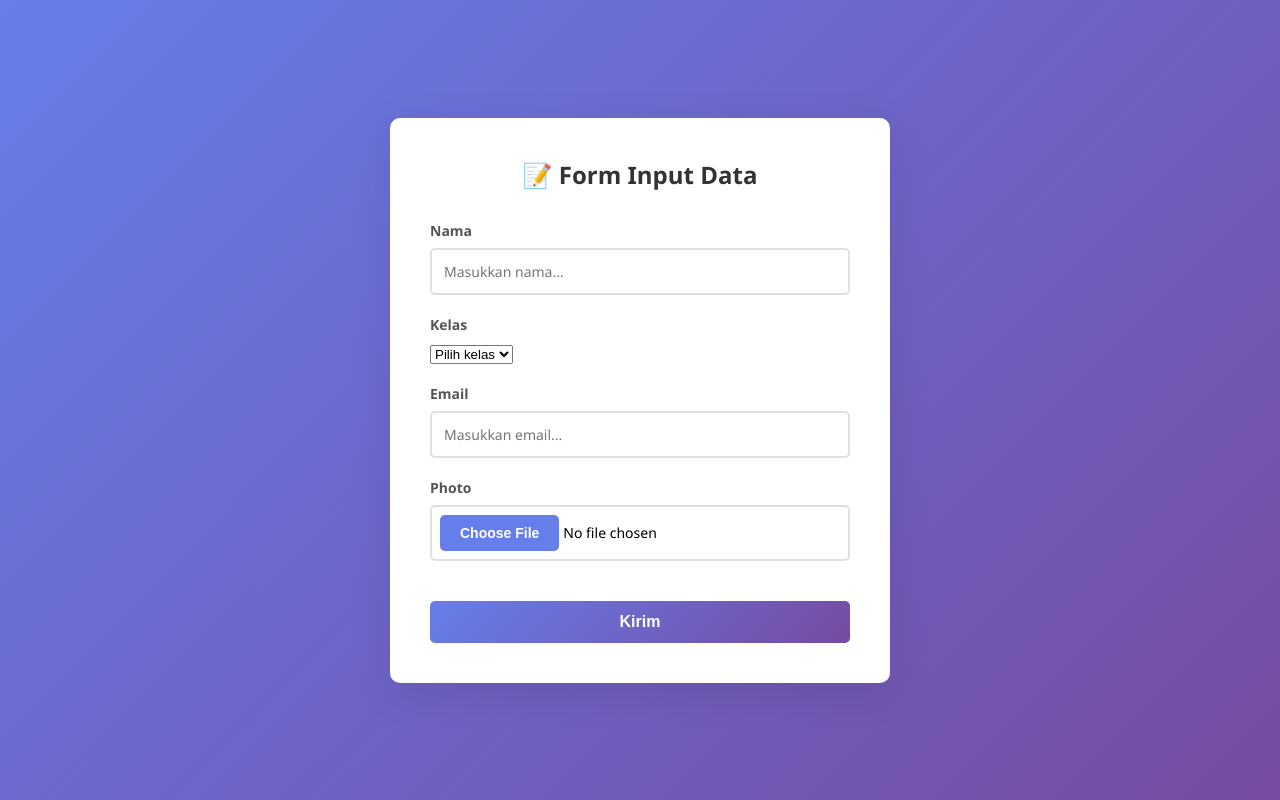
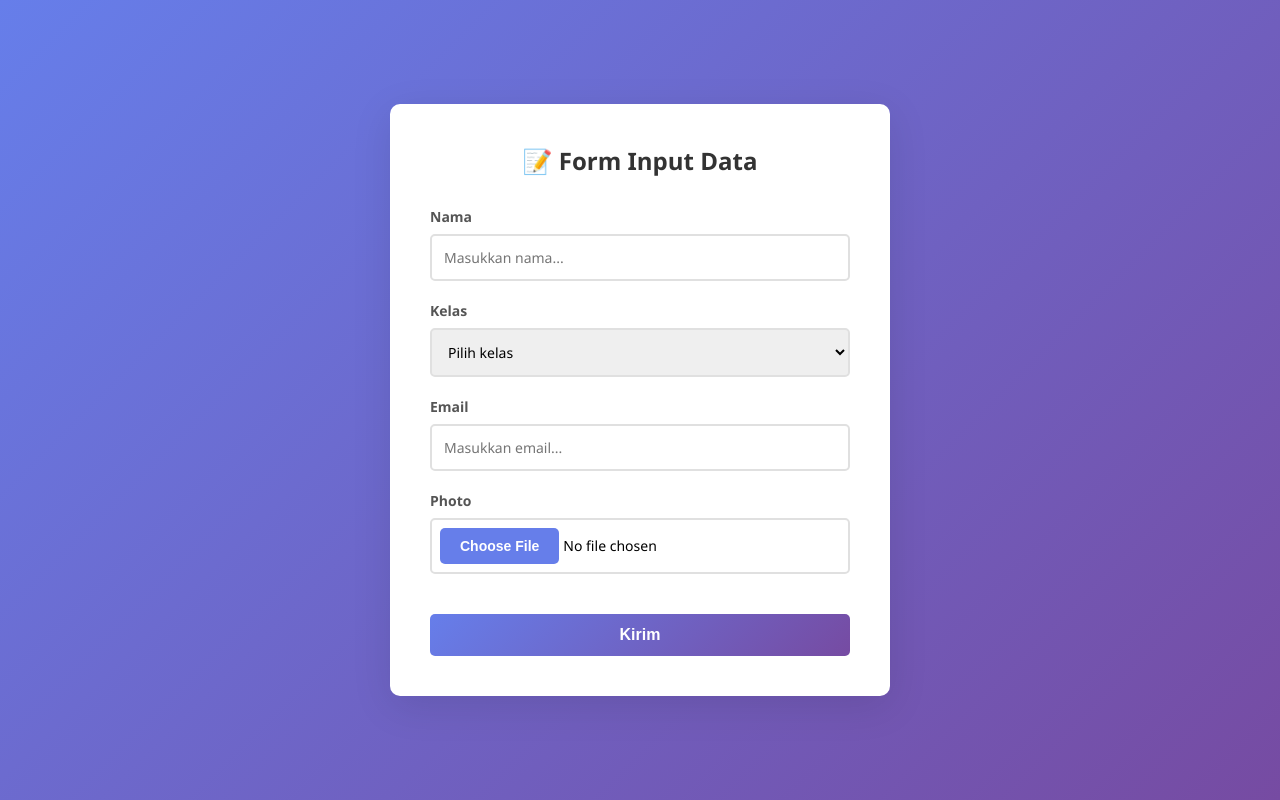
Before and after one commit to amakkaraka101/uploadtugas, a plain HTML site: page index.html in a window 1280 px wide. Drawn offline with Linux system fonts and the light colour scheme.

Commit message:
kelas css diperbaiki

```diff
--- a/index.html
+++ b/index.html
@@ -51,7 +51,8 @@
 
       input[type="text"],
       input[type="email"],
-      input[type="file"] {
+      input[type="file"],
+      select {
         width: 100%;
         padding: 12px;
         border: 2px solid #e0e0e0;
@@ -62,7 +63,8 @@
       }
 
       input[type="text"]:focus,
-      input[type="email"]:focus {
+      input[type="email"]:focus,
+      select:focus {
         outline: none;
         border-color: #667eea;
       }
```
